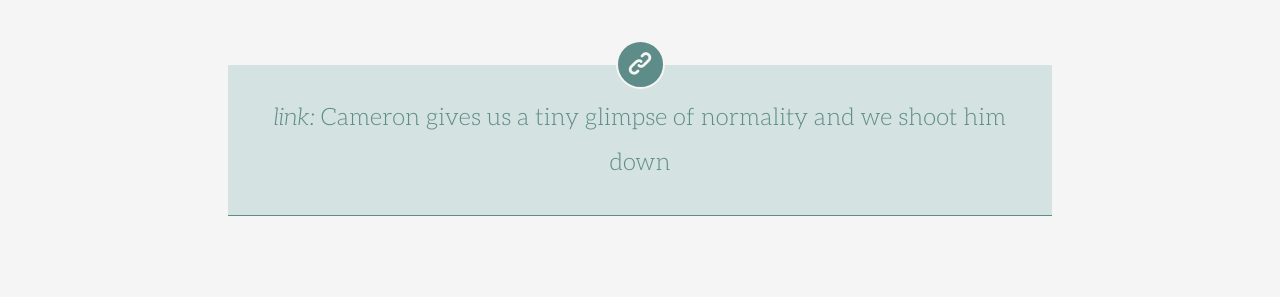
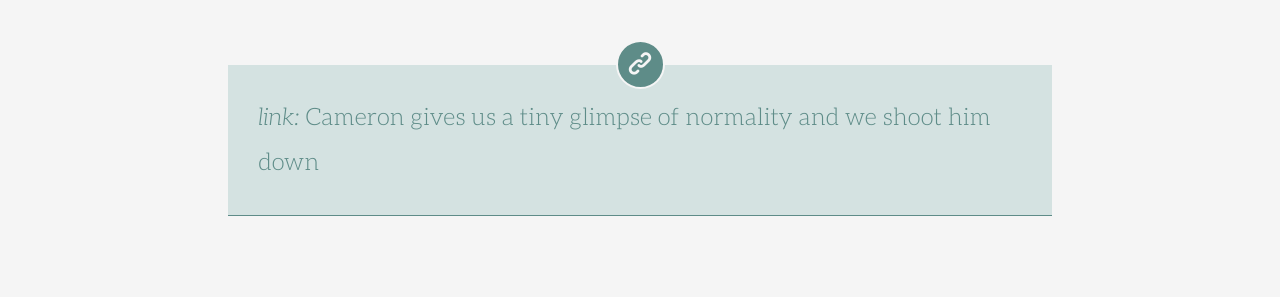
Before and after one commit to cjbarnes/cjbarnes.github.io, a Jekyll site: the page built from _posts/2015-03-29-cameron-glimpse-normality.md, in a window 1280 px wide. Shown: the part 2171-2468 px from the top of the page. Built offline with Jekyll 4.4.1, drawn with Linux system fonts in a browser that asks for light colours.

Commit message:
Corrected footnotes alignment in listings

```diff
--- a/_src/sass/base/_footnotes.scss
+++ b/_src/sass/base/_footnotes.scss
@@ -84,8 +84,8 @@
  */
 @include media-width("normal-size") {
 
-    /* Align footnotes area edges with subheading edges */
-    .footnotes {
+    /* Align footnotes area edges with subheading edges. */
+    .content-section .footnotes {
         @include rem("margin-left",  $gutter);
         @include rem("margin-right", $gutter);
     }
--- a/css/styles.css
+++ b/css/styles.css
@@ -689,7 +689,6 @@
     font-size: 24px;
     font-size: 1.33333rem;
     line-height: 1.875;
-    text-align: center;
     color: #5e8c88;
 }
 figure.link a:hover,
@@ -1013,8 +1012,8 @@
  * Tablets or wider.
  */
 @media (min-width: 718px) {
-    /* Align footnotes area edges with subheading edges */
-    .footnotes {
+    /* Align footnotes area edges with subheading edges. */
+    .content-section .footnotes {
         margin-right: 15px;
         margin-right: 0.83333rem;
         margin-left: 15px;
```
Also changed, not shown: css/styles.min.css, 1 other file.
